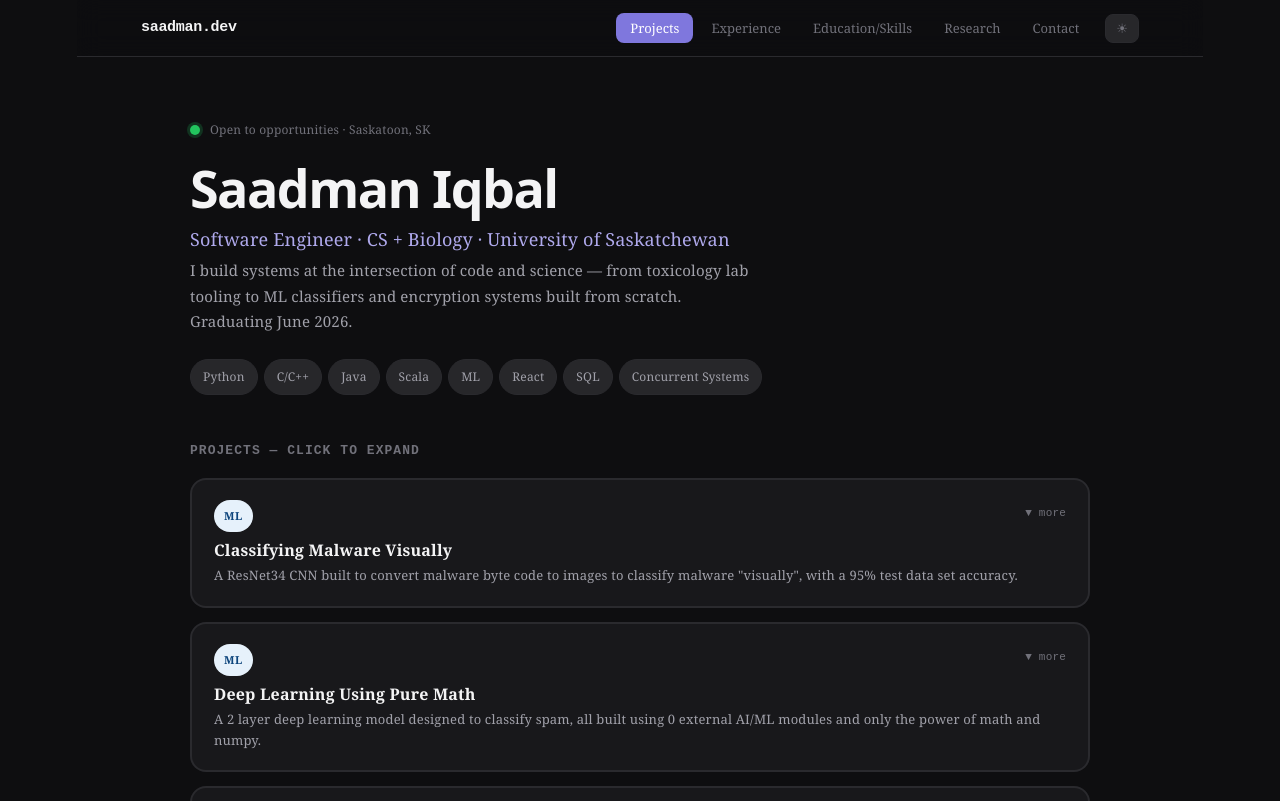
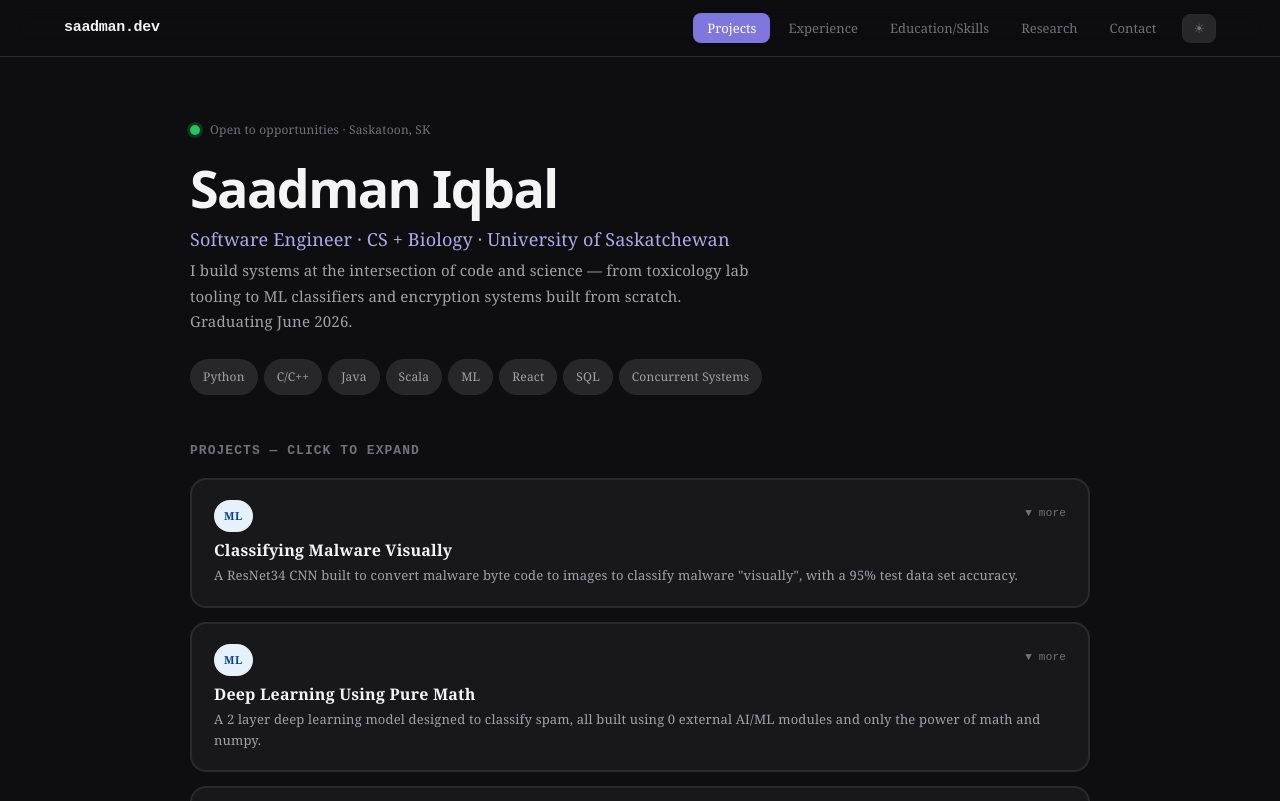
Before and after one commit to Siqbals/PersonalWebsiteSaadman, a React (Vite) app in the folder my-app/: page / in a window 1280 px wide. Shown: the top 801 px of the page. Built offline with nearby package versions, Linux system fonts and the light colour scheme.

Commit message:
fixed banner span issue

```diff
--- a/my-app/src/index.css
+++ b/my-app/src/index.css
@@ -134,8 +134,7 @@ body {
 }
 
 #root {
-  width: 1126px;
-  max-width: 100%;
+  width: 100%;
   margin: 0 auto;
   text-align: left;
   min-height: 100svh;
```
